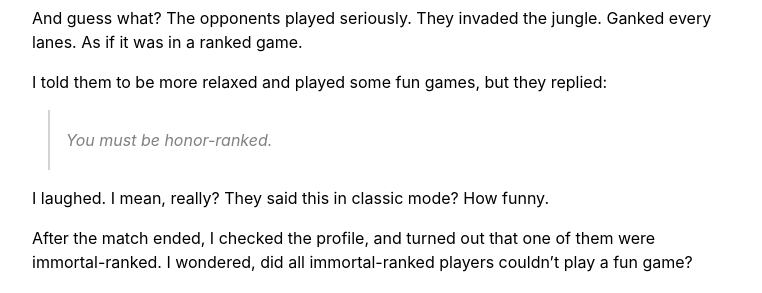
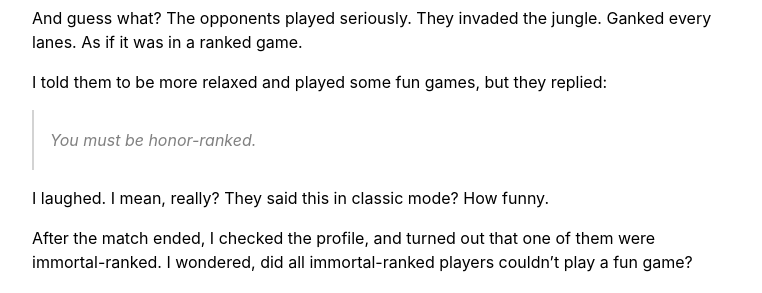
Before and after one commit to adiprnm/weblog, a Jekyll site: the page built from _posts/2024-11-29-playing-game-should-be-fun.md, in a window 1280 px wide. Shown: the part 296-589 px from the top of the page, without its empty margins (258-1020 px from the left). Built offline with Jekyll 4.4.1, drawn with Linux system fonts in a browser that asks for light colours.

Commit message:
Set blockquote's margin left to 0

```diff
--- a/_sass/base.scss
+++ b/_sass/base.scss
@@ -17,7 +17,7 @@ blockquote {
   padding-top: 0.125rem;
   padding-bottom: 0.125rem;
   font-style: italic;
-  margin-left: 1rem;
+  margin-left: 0;
 }
 
 p > code {
```
